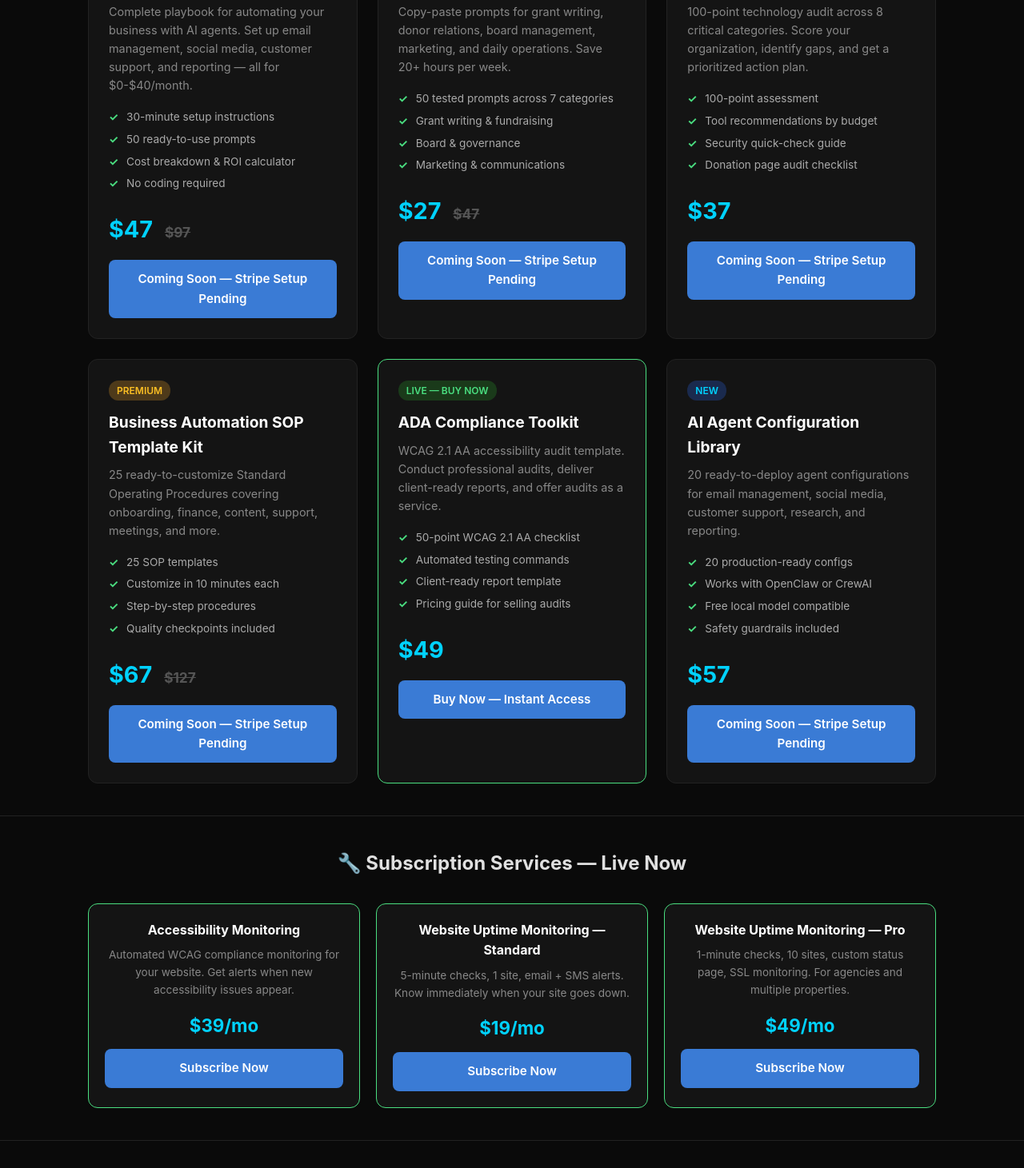
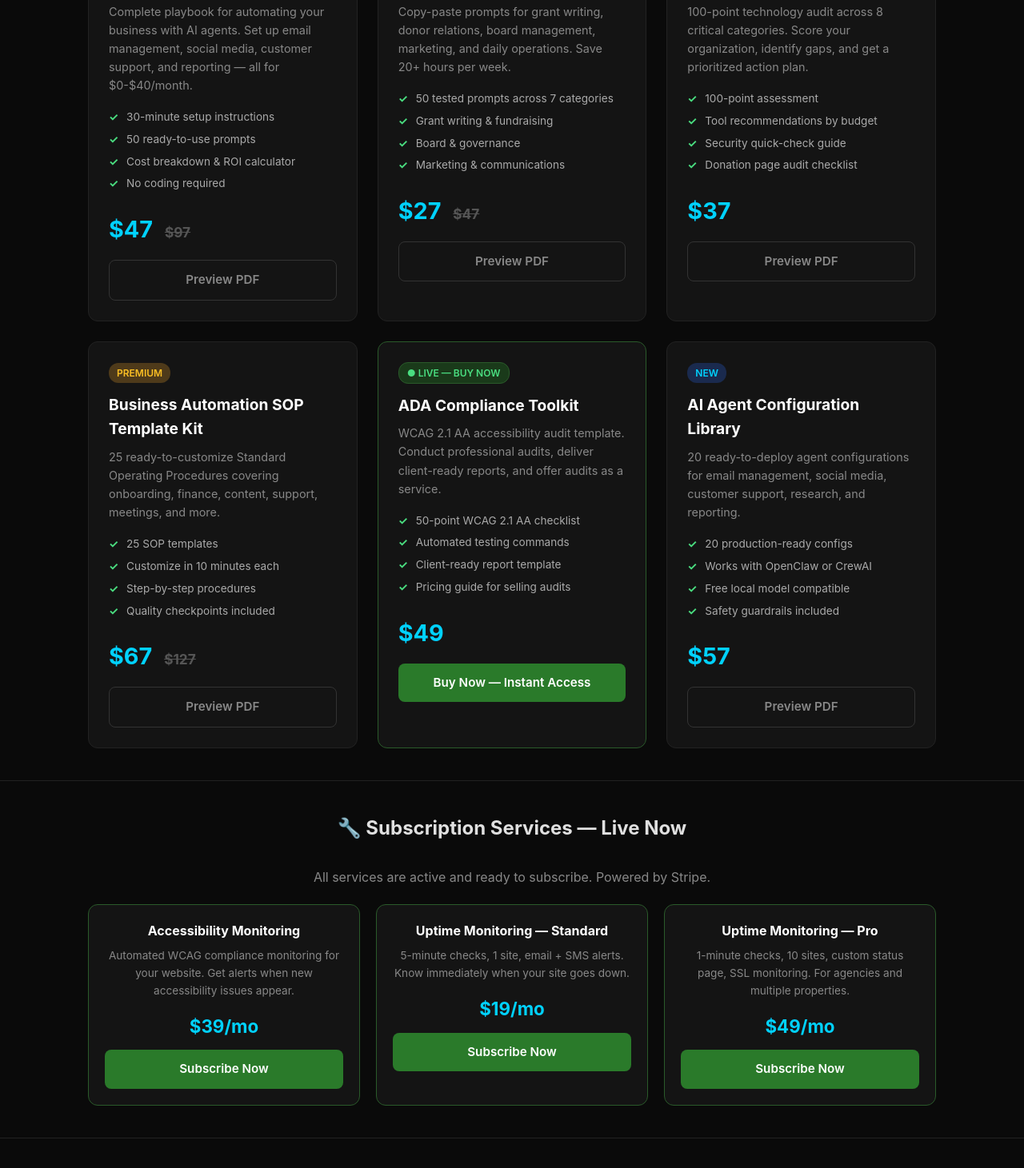
Before and after one commit to WembassyCo/store, a plain HTML site: page index.html in a window 1280 px wide. Shown: the part 594-2055 px from the top of the page at 80% size. Drawn offline with Linux system fonts and the light colour scheme.

Commit message:
Update store: live Stripe links, PDF preview links, improved styling
- ADA Compliance Toolkit: BUY NOW button with live Stripe link
- All 6 products have PDF preview links via GitHub raw URLs
- 3 subscription services with live Stripe payment links
- Improved card styling, live badges, better mobile layout

```diff
--- a/index.html
+++ b/index.html
@@ -6,6 +6,8 @@
     <title>Wembassy Store — AI Guides, Templates & Toolkits for Business</title>
     <meta name="description" content="Practical digital products for small businesses and nonprofits. AI agent setup guides, accessibility audit templates, nonprofit prompt libraries, SOP kits, and more.">
     <meta name="keywords" content="AI agent setup, accessibility audit, WCAG compliance, nonprofit technology, ChatGPT prompts, business automation, SOP templates">
+    <!-- Google Search Console verification placeholder -->
+    <meta name="google-site-verification" content="">
     <style>
         * { margin: 0; padding: 0; box-sizing: border-box; }
         body { font-family: -apple-system, BlinkMacSystemFont, 'Segoe UI', Roboto, sans-serif; background: #0a0a0a; color: #e0e0e0; line-height: 1.6; }
@@ -20,13 +22,14 @@
         /* Products Grid */
         .products { padding: 40px 0; }
         .product-grid { display: grid; grid-template-columns: repeat(auto-fill, minmax(320px, 1fr)); gap: 25px; margin-top: 30px; }
-        .product-card { background: #141414; border: 1px solid #222; border-radius: 12px; padding: 25px; transition: transform 0.2s, border-color 0.2s; }
+        .product-card { background: #141414; border: 1px solid #222; border-radius: 12px; padding: 25px; transition: transform 30.2s, border-color 0.2s; }
         .product-card:hover { transform: translateY(-3px); border-color: #3a7bd5; }
         .product-card .tag { display: inline-block; font-size: 0.75em; padding: 3px 10px; border-radius: 12px; margin-bottom: 12px; font-weight: 600; }
         .tag.best-seller { background: #1a3a1a; color: #4ade80; }
         .tag.new { background: #1a2a4e; color: #00d2ff; }
         .tag.budget { background: #4e1a2a; color: #ff6b9d; }
         .tag.premium { background: #4e3a1a; color: #fbbf24; }
+        .tag.live { background: #1a3a1a; color: #4ade80; border: 1px solid #2a5a2a; }
         .product-card h3 { font-size: 1.2em; margin-bottom: 8px; color: #fff; }
         .product-card .desc { color: #888; font-size: 0.9em; margin-bottom: 15px; min-height: 60px; }
         .product-card .features { list-style: none; margin-bottom: 20px; }
@@ -37,14 +40,17 @@
         .btn { display: block; text-align: center; padding: 12px 20px; border-radius: 8px; text-decoration: none; font-weight: 600; font-size: 0.95em; transition: background 0.2s; }
         .btn-primary { background: #3a7bd5; color: #fff; }
         .btn-primary:hover { background: #2c6ab5; }
-        .btn-secondary { background: #222; color: #00d2ff; border: 1px solid #333; }
-        .btn-secondary:hover { background: #2a2a2a; }
+        .btn-live { background: #2a7a2a; color: #fff; }
+        .btn-live:hover { background: #1a6a1a; }
+        .btn-preview { background: transparent; color: #888; border: 1px solid #333; margin-top: 8px; }
+        .btn-preview:hover { background: #1a1a1a; color: #aaa; }
 
         /* Services Section */
         .services { padding: 40px 0; border-top: 1px solid #222; }
         .services h2 { text-align: center; margin-bottom: 30px; }
         .service-grid { display: grid; grid-template-columns: repeat(auto-fill, minmax(280px, 1fr)); gap: 20px; }
         .service-card { background: #141414; border: 1px solid #222; border-radius: 12px; padding: 20px; text-align: center; }
+        .service-card.live { border-color: #2a5a2a; }
         .service-card h4 { color: #fff; margin-bottom: 8px; }
         .service-card p { color: #888; font-size: 0.85em; margin-bottom: 15px; }
         .service-card .price { color: #00d2ff; font-size: 1.4em; font-weight: 700; margin-bottom: 12px; }
@@ -82,7 +88,7 @@
 
         <div class="product-grid">
 
-            <!-- Product 1 -->
+            <!-- Product 1: AI Agent Setup Guide -->
             <div class="product-card">
                 <span class="tag best-seller">BEST SELLER</span>
                 <h3>AI Agent Setup Guide for Small Business</h3>
@@ -94,10 +100,10 @@
                     <li>No coding required</li>
                 </ul>
                 <div class="price">$47 <span class="old">$97</span></div>
-                <a href="#" class="btn btn-primary">Coming Soon — Stripe Setup Pending</a>
+                <a href="https://github.com/WembassyCo/store/raw/main/downloads/ai-agent-setup-guide-small-business.pdf" class="btn btn-preview" target="_blank">Preview PDF</a>
             </div>
 
-            <!-- Product 2 -->
+            <!-- Product 2: Nonprofit Prompts -->
             <div class="product-card">
                 <span class="tag budget">BUDGET-FRIENDLY</span>
                 <h3>50 ChatGPT Prompts for Nonprofit Operations</h3>
@@ -109,10 +115,10 @@
                     <li>Marketing & communications</li>
                 </ul>
                 <div class="price">$27 <span class="old">$47</span></div>
-                <a href="#" class="btn btn-primary">Coming Soon — Stripe Setup Pending</a>
+                <a href="https://github.com/WembassyCo/store/raw/main/downloads/50-chatgpt-prompts-nonprofit-operations.pdf" class="btn btn-preview" target="_blank">Preview PDF</a>
             </div>
 
-            <!-- Product 3 -->
+            <!-- Product 3: Tech Stack Checklist -->
             <div class="product-card">
                 <span class="tag new">NEW</span>
                 <h3>Nonprofit Tech Stack Checklist 2026</h3>
@@ -124,10 +130,10 @@
                     <li>Donation page audit checklist</li>
                 </ul>
                 <div class="price">$37</div>
-                <a href="#" class="btn btn-primary">Coming Soon — Stripe Setup Pending</a>
+                <a href="https://github.com/WembassyCo/store/raw/main/downloads/nonprofit-tech-stack-checklist.pdf" class="btn btn-preview" target="_blank">Preview PDF</a>
             </div>
 
-            <!-- Product 4 -->
+            <!-- Product 4: SOP Kit -->
             <div class="product-card">
                 <span class="tag premium">PREMIUM</span>
                 <h3>Business Automation SOP Template Kit</h3>
@@ -139,12 +145,12 @@
                     <li>Quality checkpoints included</li>
                 </ul>
                 <div class="price">$67 <span class="old">$127</span></div>
-                <a href="#" class="btn btn-primary">Coming Soon — Stripe Setup Pending</a>
+                <a href="https://github.com/WembassyCo/store/raw/main/downloads/business-automation-sop-template-kit.pdf" class="btn btn-preview" target="_blank">Preview PDF</a>
             </div>
 
-            <!-- Product 5: Using EXISTING Stripe link -->
-            <div class="product-card" style="border-color: #4ade80;">
-                <span class="tag best-seller">LIVE — BUY NOW</span>
+            <!-- Product 5: ADA Toolkit — LIVE with Stripe -->
+            <div class="product-card" style="border-color: #2a5a2a;">
+                <span class="tag live">● LIVE — BUY NOW</span>
                 <h3>ADA Compliance Toolkit</h3>
                 <p class="desc">WCAG 2.1 AA accessibility audit template. Conduct professional audits, deliver client-ready reports, and offer audits as a service.</p>
                 <ul class="features">
@@ -154,10 +160,10 @@
                     <li>Pricing guide for selling audits</li>
                 </ul>
                 <div class="price">$49</div>
-                <a href="https://buy.stripe.com/cNi5kwf2dgSt7eD2ex1gs04" class="btn btn-primary" target="_blank">Buy Now — Instant Access</a>
+                <a href="https://buy.stripe.com/cNi5kwf2dgSt7eD2ex1gs04" class="btn btn-live" target="_blank">Buy Now — Instant Access</a>
             </div>
 
-            <!-- Product 6 -->
+            <!-- Product 6: AI Agent Config Library -->
             <div class="product-card">
                 <span class="tag new">NEW</span>
                 <h3>AI Agent Configuration Library</h3>
@@ -169,7 +175,7 @@
                     <li>Safety guardrails included</li>
                 </ul>
                 <div class="price">$57</div>
-                <a href="#" class="btn btn-primary">Coming Soon — Stripe Setup Pending</a>
+                <a href="https://github.com/WembassyCo/store/raw/main/downloads/ai-agent-configuration-library.pdf" class="btn btn-preview" target="_blank">Preview PDF</a>
             </div>
 
         </div>
@@ -180,28 +186,29 @@
 <div class="services">
     <div class="container">
         <h2>🔧 Subscription Services — Live Now</h2>
+        <p style="text-align:center; color:#888; margin-bottom:20px;">All services are active and ready to subscribe. Powered by Stripe.</p>
 
         <div class="service-grid">
 
-            <div class="service-card" style="border-color: #4ade80;">
+            <div class="service-card live">
                 <h4>Accessibility Monitoring</h4>
                 <p>Automated WCAG compliance monitoring for your website. Get alerts when new accessibility issues appear.</p>
                 <div class="price">$39/mo</div>
-                <a href="https://buy.stripe.com/4gMeV66vH31DeH55qJ1gs03" class="btn btn-primary" target="_blank">Subscribe Now</a>
+                <a href="https://buy.stripe.com/4gMeV66vH31DeH55qJ1gs03" class="btn btn-live" target="_blank">Subscribe Now</a>
             </div>
 
-            <div class="service-card" style="border-color: #4ade80;">
-                <h4>Website Uptime Monitoring — Standard</h4>
+            <div class="service-card live">
+                <h4>Uptime Monitoring — Standard</h4>
                 <p>5-minute checks, 1 site, email + SMS alerts. Know immediately when your site goes down.</p>
                 <div class="price">$19/mo</div>
-                <a href="https://buy.stripe.com/dRm7sE6vHdGhfL95qJ1gs08" class="btn btn-primary" target="_blank">Subscribe Now</a>
+                <a href="https://buy.stripe.com/dRm7sE6vHdGhfL95qJ1gs08" class="btn btn-live" target="_blank">Subscribe Now</a>
             </div>
 
-            <div class="service-card" style="border-color: #4ade80;">
-                <h4>Website Uptime Monitoring — Pro</h4>
+            <div class="service-card live">
+                <h4>Uptime Monitoring — Pro</h4>
                 <p>1-minute checks, 10 sites, custom status page, SSL monitoring. For agencies and multiple properties.</p>
                 <div class="price">$49/mo</div>
-                <a href="https://buy.stripe.com/aFa4gs6vH59LeH5bP71gs09" class="btn btn-primary" target="_blank">Subscribe Now</a>
+                <a href="https://buy.stripe.com/aFa4gs6vH59LeH5bP71gs09" class="btn btn-live" target="_blank">Subscribe Now</a>
             </div>
 
         </div>
@@ -247,5 +254,10 @@
     </div>
 </footer>
 
+<!-- Analytics placeholder -->
+<script>
+// Google Analytics will be added here once tracking ID is configured
+</script>
+
 </body>
 </html>
```
